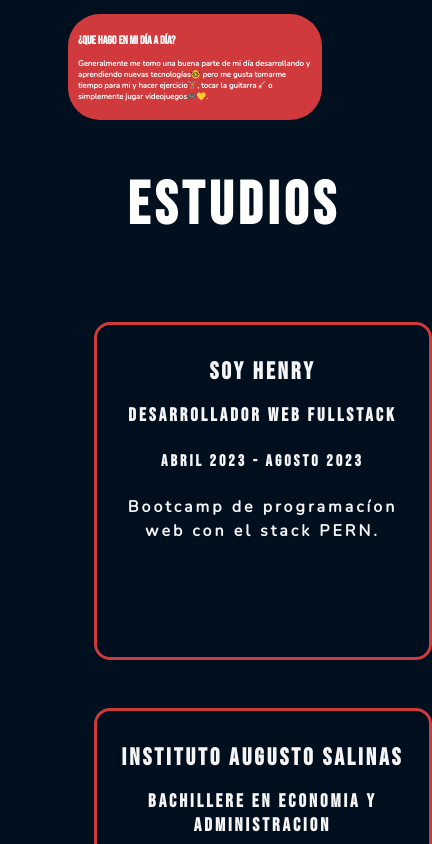
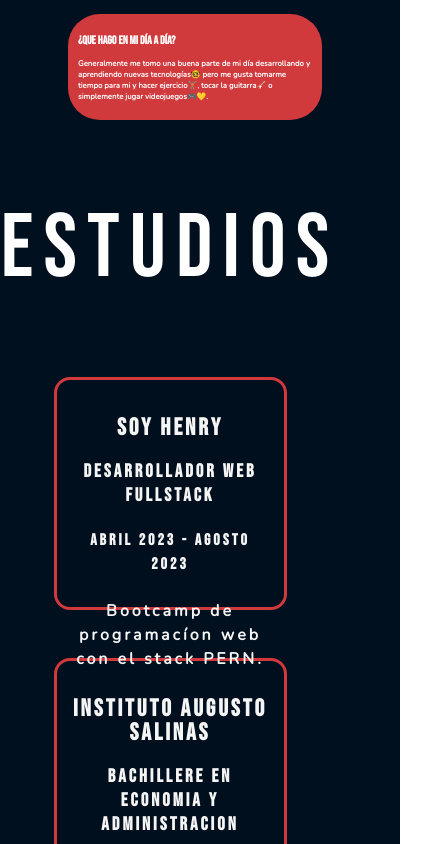
Before and after one commit to catalfacu/portfolio-facundo, a React (Vite) app: page / in a window 390 px wide. Shown: the part 1860-2704 px from the top of the page, 432 px wide, since content can reach past the window. Built offline with nearby package versions, Linux system fonts and the light colour scheme.

Commit message:
Ajustes de estilo en studies

```diff
--- a/src/components/Studies/Studies.module.css
+++ b/src/components/Studies/Studies.module.css
@@ -7,8 +7,10 @@
     align-items: flex-end;
 }
 .container h1{
-    font-size: 60px;
-    letter-spacing: 5px;
+    font-size: 90px;
+    font-style: normal;
+    font-weight: 400;
+    letter-spacing: 10px;
     margin-right: 50px;
     animation: easeinStudies 1.5s ease 1s both;
 }
@@ -57,17 +59,19 @@
 @media screen and (max-width: 950px) {
 
     .container{
-        align-items: flex-end;
+        align-items: center;
+        max-width: 100%;
+        height: fit-content;
     }
     .cards{
         flex-direction: column-reverse;
-        height: 70%;
-        margin-top: 30px;
-        margin-right: 0px;
+        max-width: 100%;
+        height: 100%;
     }
 
     .card{
-        width: 300px;
+        max-width: 100%;
+        height: auto;
         transition: none;
     }
     .card:hover{
```
